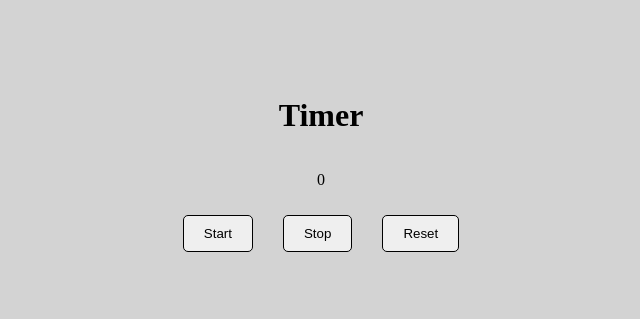
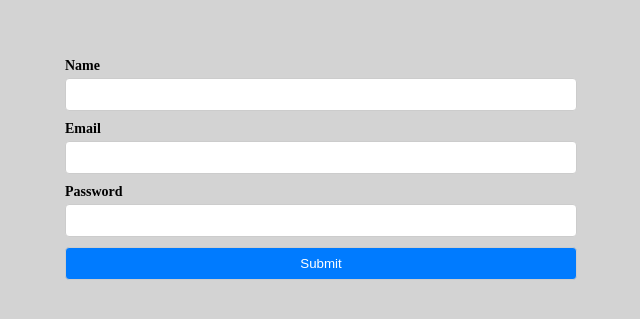
Before and after one commit to swapn0652/Understanding_React_Hooks, a React (Vite) app: page / in a window 1280 px wide. Shown: the part 231-550 px from the top of the page, without its empty margins (319-959 px from the left). Built offline with nearby package versions, Linux system fonts and the light colour scheme.

Commit message:
useReducer hook example

```diff
--- a/src/App.tsx
+++ b/src/App.tsx
@@ -1,7 +1,8 @@
 // import ThemedBox from "./components/useContextHook/components/ThemedBox"
 // import ThemeToggler from "./components/useContextHook/components/ThemeToggler"
 // import { Counter } from "./components/useStateHook/components/Counter";
-import { Timer } from "./components/useEffectHook/components/Timer";
+// import { Timer } from "./components/useEffectHook/components/Timer";
+import SignupForm from "./components/useReducerHook/components/SignupForm";
 
 function App() {
 
@@ -10,7 +11,8 @@ function App() {
       {/* <ThemedBox/>
       <ThemeToggler/> */}
       {/* <Counter/> */}
-      <Timer/>
+      {/* <Timer/> */}
+      <SignupForm/>
     </>
   )
 }
--- /dev/null
+++ b/src/components/useReducerHook/components/SignupForm.tsx
@@ -0,0 +1,129 @@
+import { useReducer } from "react";
+import { formReducer } from "../context/formReducer";
+import { initialState } from "../context/formReducer";
+import type { IState } from "../context/type";
+
+const SignupForm = () => {
+    const [state, dispatch] = useReducer(formReducer, initialState);
+
+    const handleChange = (e: React.ChangeEvent<HTMLInputElement>) => {
+        dispatch({
+            type: "UPDATE_FIELD",
+            payload: { field: e.target.name as keyof IState, value: e.target.value },
+        });
+    };
+
+    const validate = () => {
+        if(!state.name) {
+            dispatch({
+                type: "SET_ERROR",
+                payload: { field: "name", message: "Name is required" },
+            });
+            return false;
+        }
+
+        const emailRegex = /^[^\s@]+@[^\s@]+\.[^\s@]+$/;
+
+        if(!emailRegex.test(state.email)) {
+            dispatch({
+                type: "SET_ERROR",
+                payload: { field: "email", message: "Invalid email address" },
+            });
+            return false;
+        }
+
+        if(state.password.length < 8) {
+            dispatch({
+                type: "SET_ERROR",
+                payload: { field: "password", message: "Password must be at least 8 characters long" },
+            });
+            return false;
+        }
+
+        return true;
+    };
+
+    const handleSubmit = (e: React.FormEvent<HTMLFormElement>) => {
+        e.preventDefault();
+
+        if(!validate()) return;
+
+        dispatch({ type: "SUBMIT_START" });
+
+        try {
+            // Simulate API call
+            setTimeout(() => {
+                dispatch({ type: "SUBMIT_SUCCESS" });
+            }, 1000);
+        } catch (error) {
+            console.error("Error submitting form:", error);
+            dispatch({ type: "SUBMIT_FAILURE" });
+        }
+    };
+
+    const formContainerStyle = {
+        display: 'flex',
+        flexDirection: 'column',
+        gap: '10px',
+        margin: '0 auto',
+        justifyContent: 'center',
+        height: '100vh',
+        width: '40vw',
+    }
+
+    const inputStyle = {
+        padding: '8px',
+        border: '1px solid #ccc',
+        borderRadius: '4px',
+    }
+
+    const labelStyle = {
+        fontSize: '14px',
+        fontWeight: 'bold',
+    }
+
+    const errorStyle = {
+        color: 'red',
+        fontSize: '12px',
+        marginTop: '4px',
+    }
+
+    const buttonStyle = {
+        padding: '8px',
+        border: '1px solid #ccc',
+        borderRadius: '4px',
+        backgroundColor: '#007bff',
+        color: '#fff',
+    }
+
+    const fieldContainerStyle = {
+        display: 'flex',
+        flexDirection: 'column',
+        gap: '4px',
+    }
+
+    return (
+        <form style={formContainerStyle as React.CSSProperties} onSubmit={handleSubmit}>
+            <div style={fieldContainerStyle as React.CSSProperties}>
+                <label style={labelStyle as React.CSSProperties} htmlFor="name">Name</label>
+                <input style={inputStyle as React.CSSProperties} type="text" id="name" name="name" value={state.name} onChange={handleChange} />
+                { state.errors.name && <div style={errorStyle as React.CSSProperties}>{state.errors.name}</div> }
+            </div>
+            <div style={fieldContainerStyle as React.CSSProperties}>
+                <label style={labelStyle as React.CSSProperties} htmlFor="email">Email</label>
+                <input style={inputStyle as React.CSSProperties} type="email" id="email" name="email" value={state.email} onChange={handleChange} />
+                { state.errors.email && <div style={errorStyle as React.CSSProperties}>{state.errors.email}</div> }
+            </div>
+            <div style={fieldContainerStyle as React.CSSProperties}>
+                <label style={labelStyle as React.CSSProperties} htmlFor="password">Password</label>
+                <input style={inputStyle as React.CSSProperties} type="password" id="password" name="password" value={state.password} onChange={handleChange} />
+                { state.errors.password && <div style={errorStyle as React.CSSProperties}>{state.errors.password}</div> }
+            </div>
+            <button style={buttonStyle as React.CSSProperties} type="submit" disabled={state.isSubmitting}>
+                {state.isSubmitting ? "Submitting..." : "Submit"}
+            </button>
+        </form>
+    )
+};
+
+export default SignupForm;
--- /dev/null
+++ b/src/components/useReducerHook/context/formReducer.ts
@@ -0,0 +1,41 @@
+import type { IState, Action } from "./type";
+
+export const initialState: IState = {
+    name: "",
+    email: "",
+    password: "",
+    errors: {},
+    isSubmitting: false,
+};
+
+export function formReducer(state: IState, action: Action): IState {
+    switch (action.type) {
+        case "UPDATE_FIELD":
+            return {
+                ...state,
+                [action.payload.field]: action.payload.value,
+            };
+        case "SET_ERROR":
+            return {
+                ...state,
+                errors: {
+                    ...state.errors,
+                    [action.payload.field]: action.payload.message,
+                },
+            };
+        case "SUBMIT_START":
+            return {
+                ...state,
+                isSubmitting: true,
+            };
+        case "SUBMIT_SUCCESS":
+            return initialState;
+        case "SUBMIT_FAILURE":
+            return {
+                ...state,
+                isSubmitting: false,
+            };
+        default:
+            return state;
+    }
+}
```
Also changed, not shown: src/components/useReducerHook/context/type.d.ts (added, +18 -0 lines).
